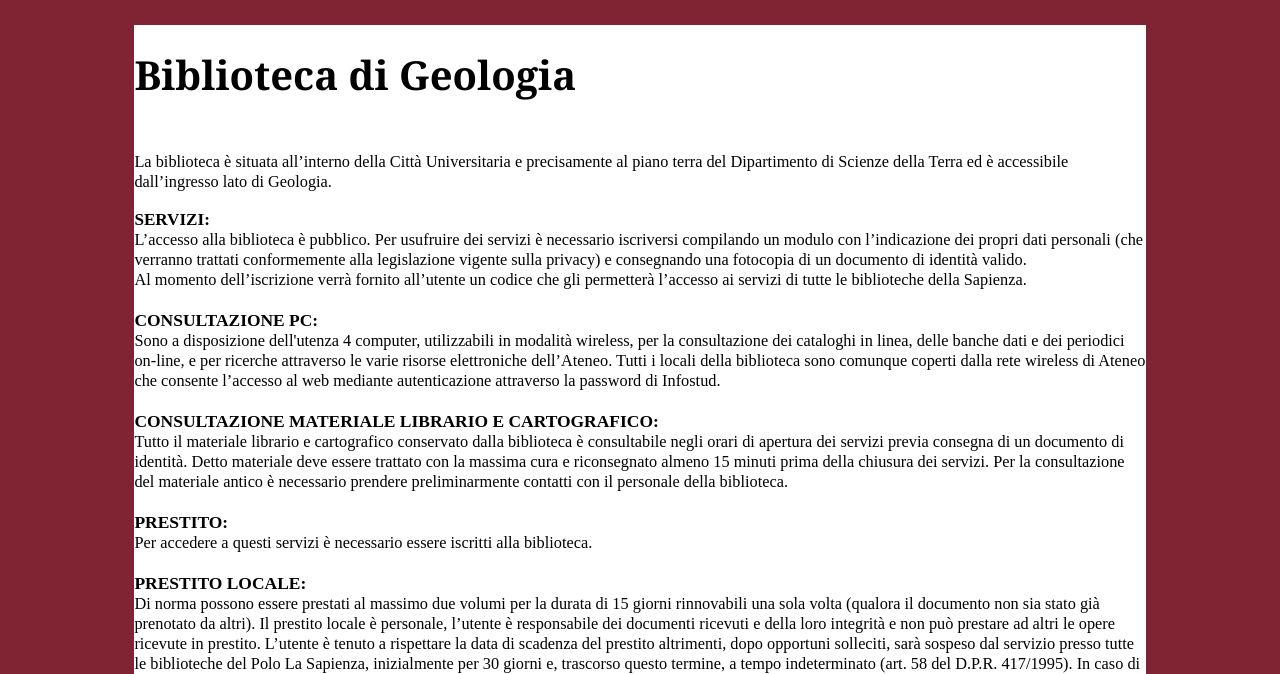
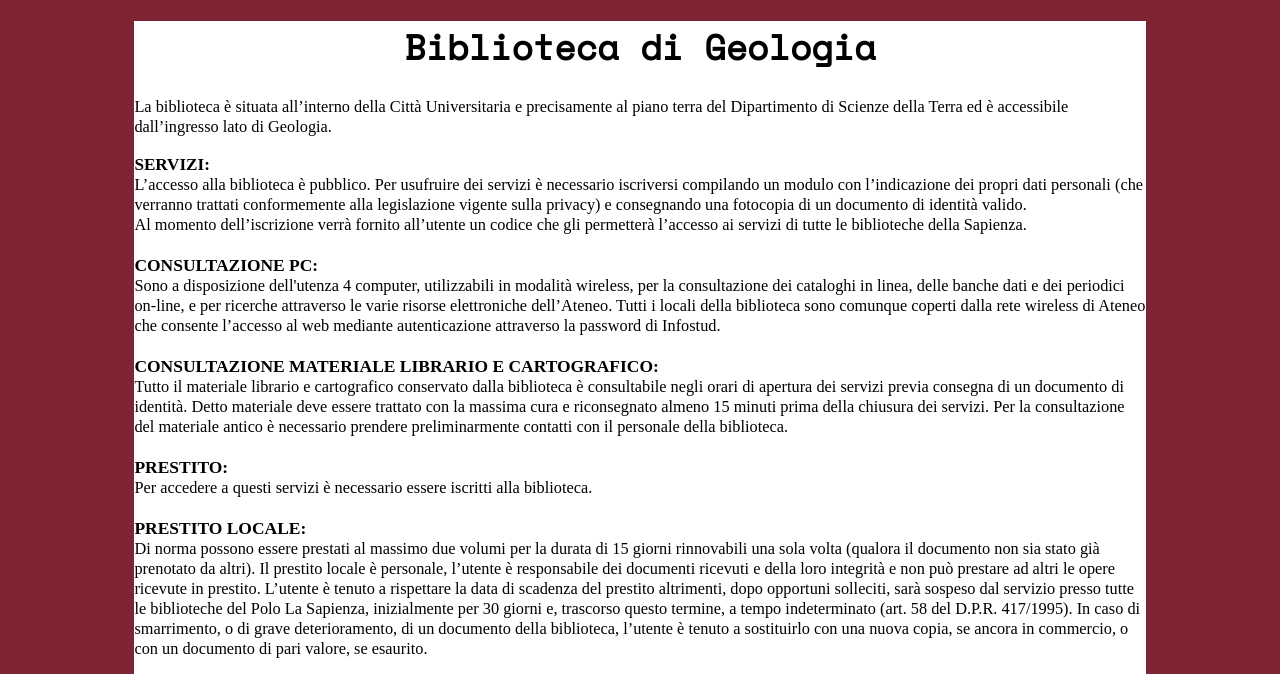
Before and after one commit to nicholas0g/biblio-enigma, a plain HTML site: page info/geologia.html in a window 1280 px wide. Shown: the part 125-799 px from the top of the page. Drawn offline with nearby package versions, Linux system fonts and the light colour scheme.

Commit message:
various updates

```diff
--- a/info/geologia.html
+++ b/info/geologia.html
@@ -4,8 +4,8 @@
 
 <head>
 	<title>Biblioteca di Geologia</title>
-    <link href="../style/global.css" rel="stylesheet" type="text/css">
-
+	<link href="https://fonts.googleapis.com/css?family=Space+Mono" rel="stylesheet">
+		<link href="../style/global.css" rel="stylesheet" type="text/css">
 </head>
 
 <body>
--- a/style/global.css
+++ b/style/global.css
@@ -1,14 +1,13 @@
 /* Questo file contiene gli stili grafici generali del sito */
-/*va finito*/
 /*Body*/
 body {
     background-color: rgb(128,35,50);
   }
 /*Titolo*/
   h1 {
-    color: black;
-    text-align: left;
-    font: bold 40px/100px Georgia, Serif;
+    font-family: 'Space Mono', monospace;
+    font-size: 35px;
+	  text-align: center;
   }
   h2 {
       color: black;
```
Also changed, not shown: info/alessandrina.html (+1 -1 lines), info/chimica.html (+1 -0 lines), info/fisica.html (+1 -0 lines), richiesta.html (+6 -3 lines).
